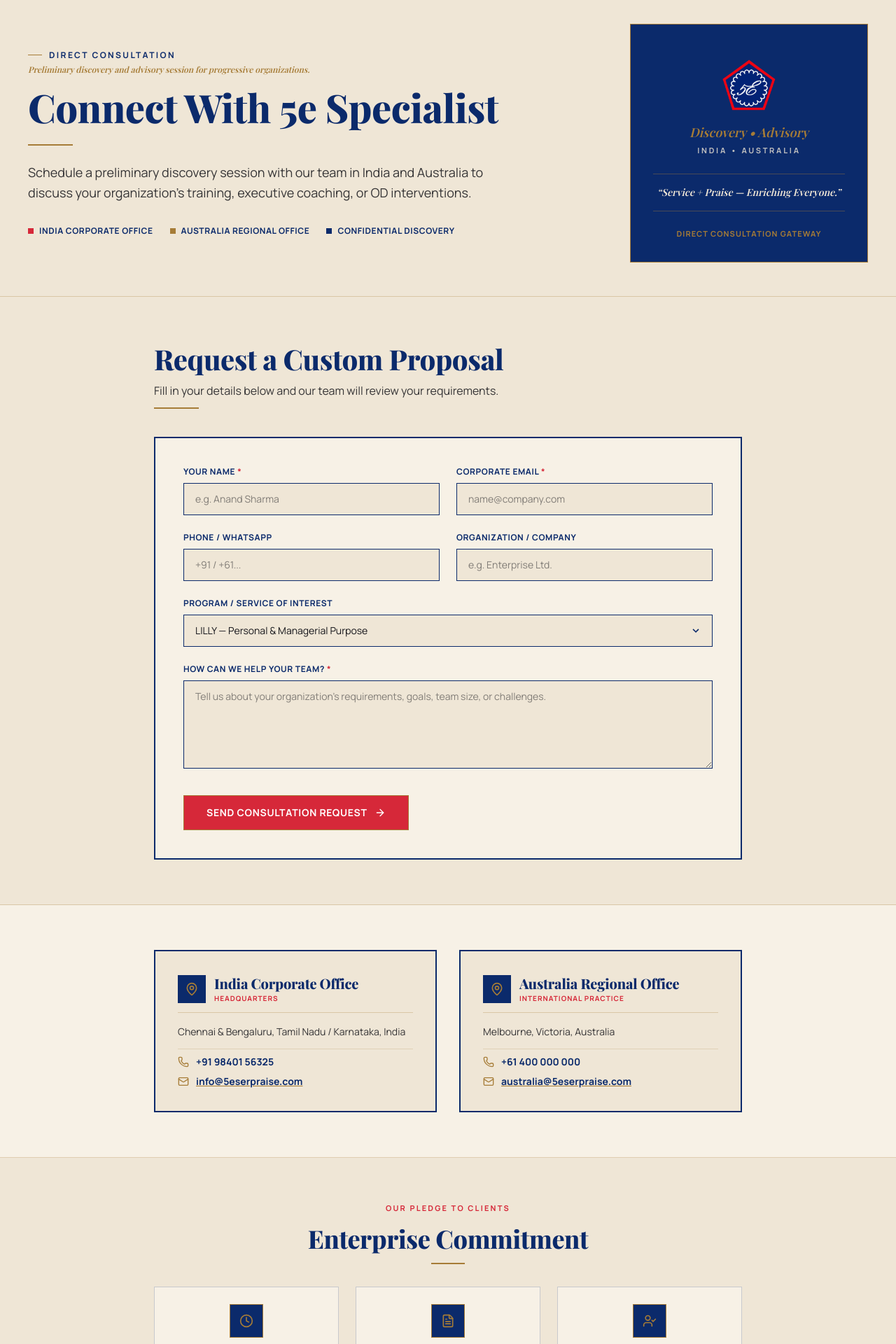
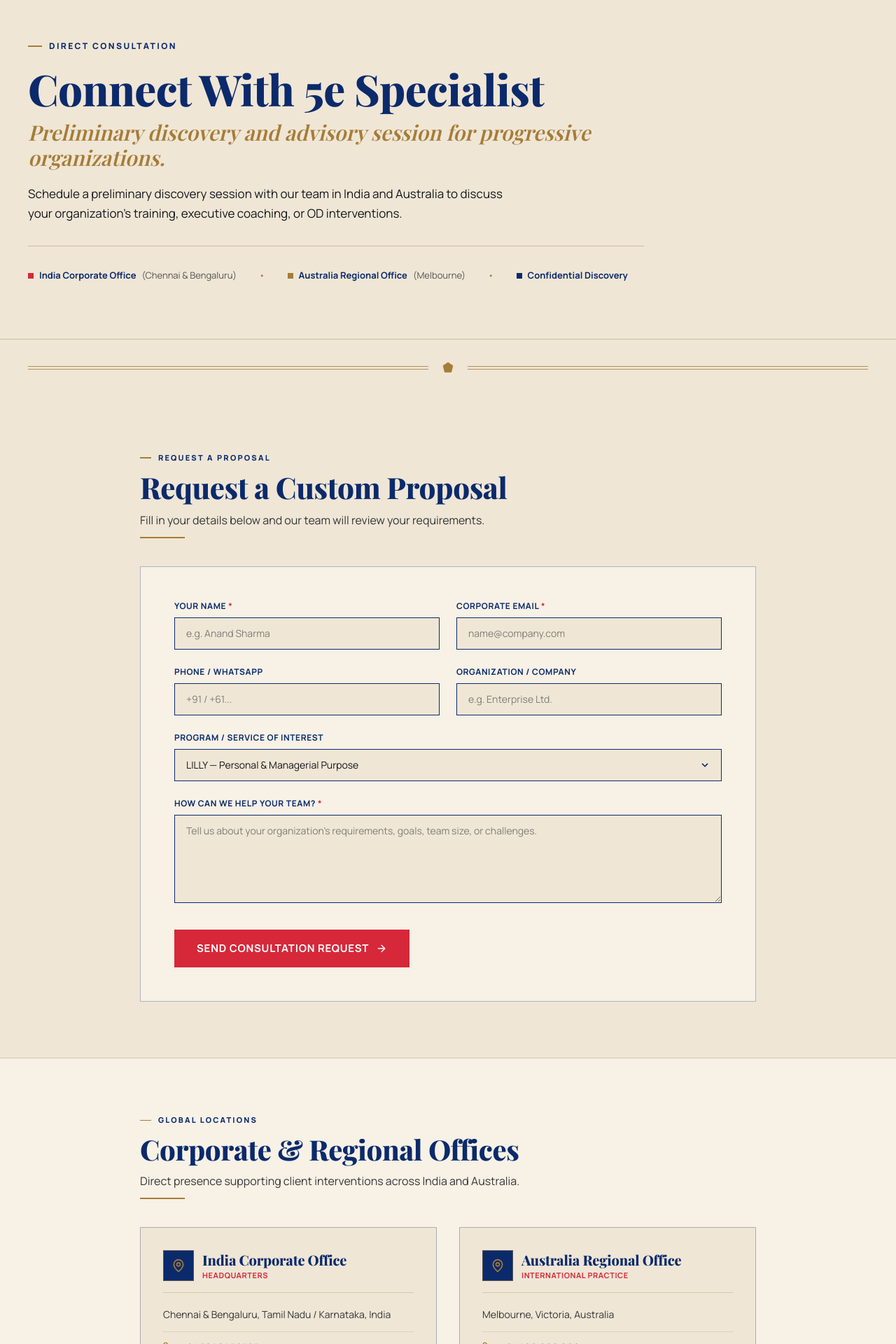
Before and after one commit to ashutosh24adv/5e_serpraise, a Next.js app: page /contact in a window 1280 px wide. Shown: the part 140-2060 px from the top of the page at 70% size. Built offline with nearby package versions, Linux system fonts and the light colour scheme.

Commit message:
feat: align /contact page with inner-page design system, fix card text contrast, and clean up phase headings

```diff
--- a/src/app/contact/page.tsx
+++ b/src/app/contact/page.tsx
@@ -1,5 +1,7 @@
 import type { Metadata } from "next";
 import { ContactHeader } from "@/components/contact/ContactHeader";
+import { Container } from "@/components/layout/Container";
+import { HeritageDivider } from "@/components/ui/HeritageDivider";
 import { ConsultationForm } from "@/components/contact/ConsultationForm";
 import { OfficeLocations } from "@/components/contact/OfficeLocations";
 import { EnterpriseCommitment } from "@/components/contact/EnterpriseCommitment";
@@ -16,7 +18,12 @@
       {/* 1. Page Header: Direct Consultation */}
       <ContactHeader />
 
-      {/* 2. Request a Custom Proposal Form */}
+      {/* 2. Heritage Double-Rule Divider with Brass Pentagon */}
+      <Container size="wide">
+        <HeritageDivider />
+      </Container>
+
+      {/* 3. Request a Custom Proposal Form */}
       <ConsultationForm />
 
       {/* 3. Office Locations: India & Australia */}
--- a/src/components/contact/ConsultationForm.tsx
+++ b/src/components/contact/ConsultationForm.tsx
@@ -97,12 +97,18 @@
   };
 
   return (
-    <section className="py-16 bg-[#EFE6D6] border-b border-[#A67C37]/30" id="consultation-form">
+    <section className="py-16 sm:py-20 bg-[#EFE6D6] border-b border-[#A67C37]/30" id="consultation-form">
       <Container size="standard">
-        <div className="max-w-[840px] mx-auto">
+        <div className="max-w-[880px] mx-auto">
           {/* Section Header */}
           <div className="mb-10 text-center sm:text-left space-y-2">
-            <h2 className="font-serif font-extrabold text-[clamp(28px,4vw,40px)] text-[#0B2A6B] leading-tight">
+            <div className="flex items-center justify-center sm:justify-start gap-2.5">
+              <span className="w-4 h-[1.5px] bg-[#A67C37]" />
+              <span className="font-sans text-[11px] font-extrabold tracking-[0.2em] uppercase text-[#0B2A6B]">
+                REQUEST A PROPOSAL
+              </span>
+            </div>
+            <h2 className="font-serif font-extrabold text-[clamp(28px,4vw,42px)] text-[#0B2A6B] leading-tight">
               Request a Custom Proposal
             </h2>
             <p className="font-sans text-[16px] text-[#15151A]/85">
@@ -112,7 +118,7 @@
           </div>
 
           {/* Form Container Card */}
-          <div className="bg-[#F7F1E6] border-2 border-[#0B2A6B] p-6 sm:p-10">
+          <div className="bg-[#F7F1E6] border border-[#0B2A6B]/30 p-8 sm:p-12 relative">
             {isSubmitted ? (
               <div className="py-8 text-center space-y-5" role="status" aria-live="polite">
                 <div className="w-16 h-16 bg-[#0B2A6B] text-[#EFE6D6] mx-auto flex items-center justify-center border border-[#A67C37]">
@@ -307,10 +313,10 @@
                   <button
                     type="submit"
                     disabled={isSubmitting}
-                    className="w-full sm:w-auto inline-flex items-center justify-center gap-2.5 bg-[#D62839] hover:bg-[#B31D2C] text-white px-8 py-3.5 font-sans font-bold text-sm tracking-wider uppercase transition-colors cursor-pointer border border-[#A67C37] rounded-none min-h-[44px] focus:outline-none focus:ring-2 focus:ring-[#0B2A6B] focus:ring-offset-2 disabled:opacity-75"
+                    className="w-full sm:w-auto group inline-flex items-center justify-center gap-2.5 bg-[#D62839] text-white font-sans font-bold text-[15px] px-[32px] py-[16px] hover:bg-[#BC1F2F] transition-colors duration-300 cursor-pointer text-center select-none uppercase tracking-wider disabled:opacity-75"
                   >
                     <span>{isSubmitting ? "Submitting..." : "Send Consultation Request"}</span>
-                    <ArrowRight className="w-4 h-4" />
+                    <ArrowRight className="w-4 h-4 flex-shrink-0 transition-transform duration-300 group-hover:translate-x-1" />
                   </button>
                 </div>
               </form>
--- a/src/components/contact/ContactHeader.tsx
+++ b/src/components/contact/ContactHeader.tsx
@@ -1,83 +1,87 @@
+"use client";
+
 import React from "react";
 import { Container } from "../layout/Container";
-import { SectionLabel } from "../ui/SectionLabel";
-import Image from "next/image";
+import { motion, useReducedMotion } from "framer-motion";
+
+const ease = [0.22, 1, 0.36, 1] as const;
 
 export function ContactHeader() {
+  const shouldReduceMotion = useReducedMotion();
+
   return (
-    <section className="pt-14 pb-12 bg-[#EFE6D6] border-b border-[#A67C37]/30">
+    <section className="relative w-full py-14 sm:py-18 lg:py-[80px] bg-[#EFE6D6] border-b border-[#A67C37]/40 overflow-hidden">
       <Container size="wide">
-        <div className="grid grid-cols-1 lg:grid-cols-12 gap-10 items-center">
-          {/* Left Column: Heading & Narrative Hierarchy */}
-          <div className="lg:col-span-8 space-y-6">
-            <SectionLabel
-              title="DIRECT CONSULTATION"
-              subtitle="Preliminary discovery and advisory session for progressive organizations."
-            />
+        <div className="max-w-[880px]">
+          {/* Eyebrow */}
+          <motion.div
+            initial={shouldReduceMotion ? false : { opacity: 0, y: 16 }}
+            animate={{ opacity: 1, y: 0 }}
+            transition={{ duration: 0.5, delay: 0.0, ease }}
+            className="flex items-center gap-2.5 mb-5"
+          >
+            <span className="w-5 h-[1.5px] bg-[#A67C37]" />
+            <span className="font-sans text-[11px] sm:text-xs font-extrabold tracking-[0.2em] uppercase text-[#0B2A6B]">
+              DIRECT CONSULTATION
+            </span>
+          </motion.div>
 
-            <h1 className="font-serif font-extrabold text-[clamp(36px,5.5vw,56px)] leading-[1.06] tracking-tight text-[#0B2A6B]">
+          {/* Heading */}
+          <motion.div
+            initial={shouldReduceMotion ? false : { opacity: 0, y: 20 }}
+            animate={{ opacity: 1, y: 0 }}
+            transition={{ duration: 0.55, delay: 0.08, ease }}
+          >
+            <h1 className="font-serif font-extrabold text-[clamp(38px,4.8vw,64px)] leading-[1.06] tracking-[-0.02em] text-[#0B2A6B]">
               Connect With 5e Specialist
             </h1>
+          </motion.div>
 
-            <div className="w-16 h-[2px] bg-[#A67C37]" />
+          {/* Gold Italic Subtitle */}
+          <motion.div
+            initial={shouldReduceMotion ? false : { opacity: 0, y: 16 }}
+            animate={{ opacity: 1, y: 0 }}
+            transition={{ duration: 0.55, delay: 0.16, ease }}
+            className="font-serif italic font-medium text-[clamp(20px,2.5vw,30px)] text-[#A67C37] leading-[1.2] mt-3"
+          >
+            Preliminary discovery and advisory session for progressive organizations.
+          </motion.div>
 
-            <p className="font-sans text-[16px] sm:text-[18px] text-[#15151A]/85 leading-relaxed max-w-[65ch]">
+          {/* Description */}
+          <motion.div
+            initial={shouldReduceMotion ? false : { opacity: 0, y: 18 }}
+            animate={{ opacity: 1, y: 0 }}
+            transition={{ duration: 0.55, delay: 0.24, ease }}
+          >
+            <p className="font-sans text-[17px] text-[#15151A] leading-[1.65] max-w-[680px] mt-5">
               Schedule a preliminary discovery session with our team in India and Australia to discuss your organization’s training, executive coaching, or OD interventions.
             </p>
+          </motion.div>
 
           {/* Quick Practice Badges */}
-            <div className="pt-2 flex flex-wrap items-center gap-6 text-xs font-sans font-bold uppercase tracking-wider text-[#0B2A6B]">
+          <motion.div
+            initial={shouldReduceMotion ? false : { opacity: 0 }}
+            animate={{ opacity: 1 }}
+            transition={{ duration: 0.6, delay: 0.35, ease }}
+            className="pt-8 mt-8 border-t border-[#A67C37]/40 flex flex-wrap items-center gap-6 sm:gap-8 text-[13px] font-sans text-[#15151A]"
+          >
             <div className="flex items-center gap-2">
               <span className="w-2 h-2 bg-[#D62839]" />
-                <span>India Corporate Office</span>
+              <span className="font-bold text-[#0B2A6B]">India Corporate Office</span>
+              <span className="text-[#15151A]/70">(Chennai &amp; Bengaluru)</span>
             </div>
+            <span className="text-[#A67C37]" aria-hidden="true">&bull;</span>
             <div className="flex items-center gap-2">
               <span className="w-2 h-2 bg-[#A67C37]" />
-                <span>Australia Regional Office</span>
+              <span className="font-bold text-[#0B2A6B]">Australia Regional Office</span>
+              <span className="text-[#15151A]/70">(Melbourne)</span>
             </div>
+            <span className="text-[#A67C37]" aria-hidden="true">&bull;</span>
             <div className="flex items-center gap-2">
               <span className="w-2 h-2 bg-[#0B2A6B]" />
-                <span>Confidential Discovery</span>
+              <span className="font-bold text-[#0B2A6B]">Confidential Discovery</span>
             </div>
-            </div>
-          </div>
-
-          {/* Right Column: Architectural Seal */}
-          <div className="lg:col-span-4 flex justify-center lg:justify-end">
-            <div
-              className="relative w-full max-w-[340px] bg-[#0B2A6B] text-[#EFE6D6] p-8 border border-[#A67C37] flex flex-col justify-between"
-              style={{ borderRadius: "999px 999px 0 0" }}
-            >
-              <div className="flex flex-col items-center text-center pt-4">
-                <div className="relative w-20 h-20 mb-3">
-                  <Image
-                    src="/logo/5e-logo.png"
-                    alt="5e Serpraise Logo"
-                    width={80}
-                    height={80}
-                    className="w-full h-full drop-shadow-none object-contain"
-                    priority
-                  />
-                </div>
-                <span className="font-serif italic text-lg text-[#A67C37]">
-                  Discovery &bull; Advisory
-                </span>
-                <span className="font-sans text-[11px] font-bold tracking-[0.25em] text-[#EFE6D6]/80 uppercase mt-1">
-                  INDIA &bull; AUSTRALIA
-                </span>
-              </div>
-
-              <div className="my-6 text-center border-t border-b border-[#A67C37]/40 py-4">
-                <div className="font-serif italic text-sm text-[#EFE6D6]">
-                  &ldquo;Service + Praise &mdash; Enriching Everyone.&rdquo;
-                </div>
-              </div>
-
-              <div className="text-center font-sans text-[11px] uppercase tracking-widest text-[#A67C37] font-semibold">
-                Direct Consultation Gateway
-              </div>
-            </div>
-          </div>
+          </motion.div>
         </div>
       </Container>
     </section>
--- a/src/components/contact/EnterpriseCommitment.tsx
+++ b/src/components/contact/EnterpriseCommitment.tsx
@@ -22,17 +22,21 @@
   ];
 
   return (
-    <section className="py-16 bg-[#EFE6D6] border-b border-[#A67C37]/30">
+    <section className="py-16 sm:py-20 bg-[#EFE6D6] border-b border-[#A67C37]/30">
       <Container size="standard">
-        <div className="max-w-[840px] mx-auto space-y-8">
+        <div className="max-w-[880px] mx-auto space-y-10">
           <div className="text-center space-y-2">
-            <div className="font-sans text-[11px] font-bold tracking-[0.2em] uppercase text-[#D62839]">
-              OUR PLEDGE TO CLIENTS
+            <div className="flex items-center justify-center gap-2.5">
+              <span className="w-4 h-[1.5px] bg-[#A67C37]" />
+              <span className="font-sans text-[11px] font-extrabold tracking-[0.2em] uppercase text-[#0B2A6B]">
+                OUR PLEDGE TO CLIENTS
+              </span>
+              <span className="w-4 h-[1.5px] bg-[#A67C37]" />
             </div>
             <h2 className="font-serif font-extrabold text-[clamp(26px,3.5vw,36px)] text-[#0B2A6B]">
               Enterprise Commitment
             </h2>
-            <div className="w-12 h-[2px] bg-[#A67C37] mx-auto mt-2" />
+            <div className="w-16 h-[2px] bg-[#A67C37] mx-auto mt-2" />
           </div>
 
           <div className="grid grid-cols-1 sm:grid-cols-3 gap-6">
@@ -41,7 +45,7 @@
               return (
                 <div
                   key={idx}
-                  className="bg-[#F7F1E6] border border-[#0B2A6B]/20 p-6 text-center space-y-3 flex flex-col items-center justify-center hover:border-[#0B2A6B] transition-colors"
+                  className="bg-[#F7F1E6] border border-[#0B2A6B]/30 hover:border-[#0B2A6B] p-6 sm:p-7 text-center space-y-3.5 flex flex-col items-center justify-center transition-colors"
                 >
                   <div className="w-12 h-12 bg-[#0B2A6B] text-[#EFE6D6] flex items-center justify-center border border-[#A67C37]">
                     <IconComp className="w-5 h-5 text-[#A67C37]" />
@@ -49,7 +53,7 @@
                   <div className="font-sans text-xs font-bold uppercase tracking-wider text-[#D62839]">
                     {item.title}
                   </div>
-                  <p className="font-serif font-semibold text-sm sm:text-[15px] text-[#0B2A6B] leading-snug">
+                  <p className="font-serif font-medium text-sm sm:text-[15px] text-[#0B2A6B] leading-snug">
                     {item.description}
                   </p>
                 </div>
--- a/src/components/contact/OfficeLocations.tsx
+++ b/src/components/contact/OfficeLocations.tsx
@@ -4,21 +4,38 @@
 
 export function OfficeLocations() {
   return (
-    <section className="py-16 bg-[#F7F1E6] border-b border-[#A67C37]/30">
+    <section className="py-16 sm:py-20 bg-[#F7F1E6] border-b border-[#A67C37]/30" id="locations">
       <Container size="standard">
-        <div className="max-w-[840px] mx-auto">
+        <div className="max-w-[880px] mx-auto">
+          {/* Section Header */}
+          <div className="mb-10 text-center sm:text-left space-y-2">
+            <div className="flex items-center justify-center sm:justify-start gap-2.5">
+              <span className="w-4 h-[1.5px] bg-[#A67C37]" />
+              <span className="font-sans text-[11px] font-extrabold tracking-[0.2em] uppercase text-[#0B2A6B]">
+                GLOBAL LOCATIONS
+              </span>
+            </div>
+            <h2 className="font-serif font-extrabold text-[clamp(28px,4vw,40px)] text-[#0B2A6B] leading-tight">
+              Corporate &amp; Regional Offices
+            </h2>
+            <p className="font-sans text-[16px] text-[#15151A]/85">
+              Direct presence supporting client interventions across India and Australia.
+            </p>
+            <div className="w-16 h-[2px] bg-[#A67C37] mt-3 mx-auto sm:mx-0" />
+          </div>
+
           <div className="grid grid-cols-1 md:grid-cols-2 gap-8">
             {/* India Corporate Office */}
-            <div className="bg-[#EFE6D6] border-2 border-[#0B2A6B] p-6 sm:p-8 space-y-4">
-              <div className="flex items-center gap-3 border-b border-[#A67C37]/30 pb-3">
-                <div className="w-10 h-10 bg-[#0B2A6B] text-[#EFE6D6] flex items-center justify-center">
+            <div className="bg-[#EFE6D6] border border-[#0B2A6B]/30 hover:border-[#0B2A6B] p-6 sm:p-8 space-y-5 transition-colors">
+              <div className="flex items-center gap-3 border-b border-[#A67C37]/30 pb-4">
+                <div className="w-11 h-11 bg-[#0B2A6B] text-[#EFE6D6] flex items-center justify-center border border-[#A67C37]/50">
                   <MapPin className="w-5 h-5 text-[#A67C37]" />
                 </div>
                 <div>
                   <h3 className="font-serif font-bold text-xl text-[#0B2A6B]">
                     India Corporate Office
                   </h3>
-                  <div className="font-sans text-[10px] font-bold uppercase tracking-widest text-[#D62839]">
+                  <div className="font-sans text-[11px] font-bold uppercase tracking-wider text-[#D62839]">
                     Headquarters
                   </div>
                 </div>
@@ -29,7 +46,7 @@
                   Chennai &amp; Bengaluru, Tamil Nadu / Karnataka, India
                 </p>
 
-                <div className="pt-2 space-y-2 border-t border-[#A67C37]/20">
+                <div className="pt-3 space-y-2.5 border-t border-[#A67C37]/20">
                   <div className="flex items-center gap-2.5">
                     <Phone className="w-4 h-4 text-[#A67C37] flex-shrink-0" />
                     <a
@@ -54,16 +71,16 @@
             </div>
 
             {/* Australia Regional Office */}
-            <div className="bg-[#EFE6D6] border-2 border-[#0B2A6B] p-6 sm:p-8 space-y-4">
-              <div className="flex items-center gap-3 border-b border-[#A67C37]/30 pb-3">
-                <div className="w-10 h-10 bg-[#0B2A6B] text-[#EFE6D6] flex items-center justify-center">
+            <div className="bg-[#EFE6D6] border border-[#0B2A6B]/30 hover:border-[#0B2A6B] p-6 sm:p-8 space-y-5 transition-colors">
+              <div className="flex items-center gap-3 border-b border-[#A67C37]/30 pb-4">
+                <div className="w-11 h-11 bg-[#0B2A6B] text-[#EFE6D6] flex items-center justify-center border border-[#A67C37]/50">
                   <MapPin className="w-5 h-5 text-[#A67C37]" />
                 </div>
                 <div>
                   <h3 className="font-serif font-bold text-xl text-[#0B2A6B]">
                     Australia Regional Office
                   </h3>
-                  <div className="font-sans text-[10px] font-bold uppercase tracking-widest text-[#D62839]">
+                  <div className="font-sans text-[11px] font-bold uppercase tracking-wider text-[#D62839]">
                     International Practice
                   </div>
                 </div>
@@ -74,7 +91,7 @@
                   Melbourne, Victoria, Australia
                 </p>
 
-                <div className="pt-2 space-y-2 border-t border-[#A67C37]/20">
+                <div className="pt-3 space-y-2.5 border-t border-[#A67C37]/20">
                   <div className="flex items-center gap-2.5">
                     <Phone className="w-4 h-4 text-[#A67C37] flex-shrink-0" />
                     <a
--- a/src/components/home/InteractiveMethodology.tsx
+++ b/src/components/home/InteractiveMethodology.tsx
@@ -13,7 +13,7 @@
 
   const stepMeta = [
     {
-      action: "01 LEARN",
+      action: "LEARN",
       subtitle: "Respecting Adult Learning Principles",
       icon: BrainCircuit,
       highlights: [
@@ -23,7 +23,7 @@
       ],
     },
     {
-      action: "02 MEASURE",
+      action: "MEASURE",
       subtitle: "Pre & Post Capability Analysis",
       icon: Activity,
       highlights: [
@@ -33,7 +33,7 @@
       ],
     },
     {
-      action: "03 EXPERIENCE",
+      action: "EXPERIENCE",
       subtitle: "High-Interaction PGL & Role-Play",
       icon: Gamepad2,
       highlights: [
```
Also changed, not shown: src/components/training/ProgrammeRecommendation.tsx (+5 -5 lines). Lines whose indentation alone changed are shown as unchanged.
